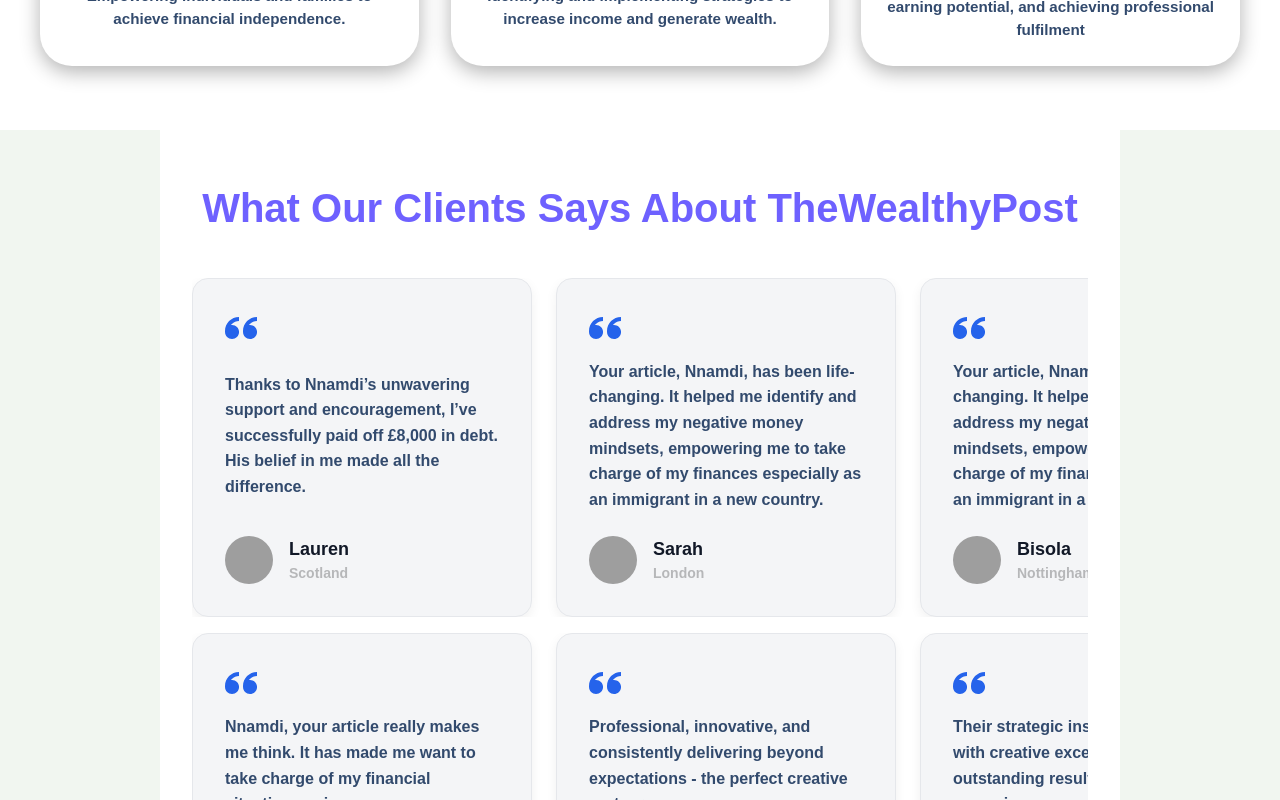
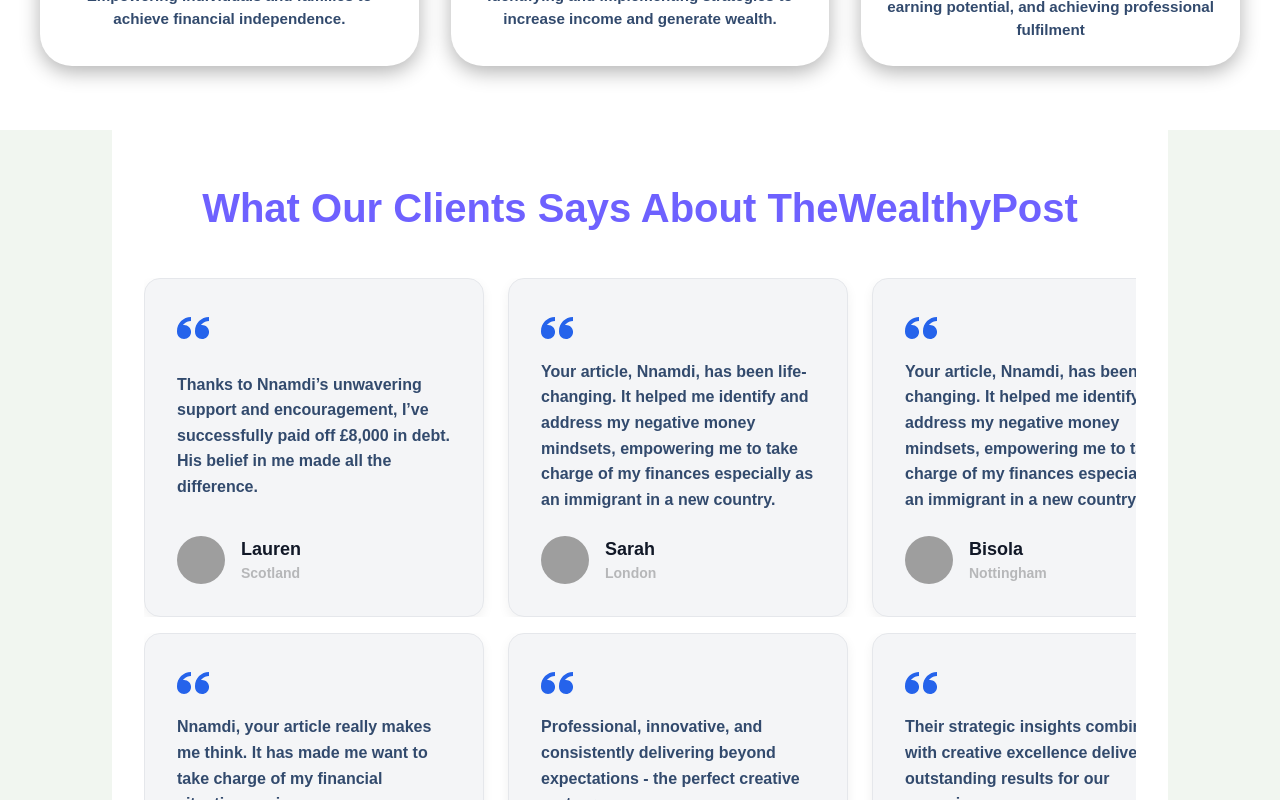
Before and after one commit to harteyhitman/thewealthypost, a Next.js app: page / in a window 1280 px wide. Shown: the part 1420-2220 px from the top of the page. Built offline with nearby package versions, Linux system fonts and the light colour scheme; grey boxes are pictures that could not be loaded.

Commit message:
margin testimonials

```diff
--- a/src/features/testimonials/testimonials.module.scss
+++ b/src/features/testimonials/testimonials.module.scss
@@ -1,7 +1,7 @@
 .section {
   background: var(--color-text-light);
   padding: 3rem 2rem;
-  margin: 4rem 10rem;
+  margin: 4rem 7rem;
   margin-top: 0;
   border-bottom-left-radius: 3rem;
   border-bottom-right-radius: 3rem;
```
